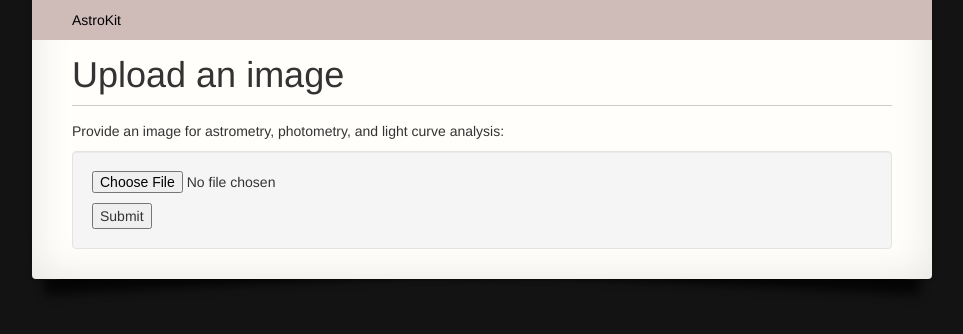
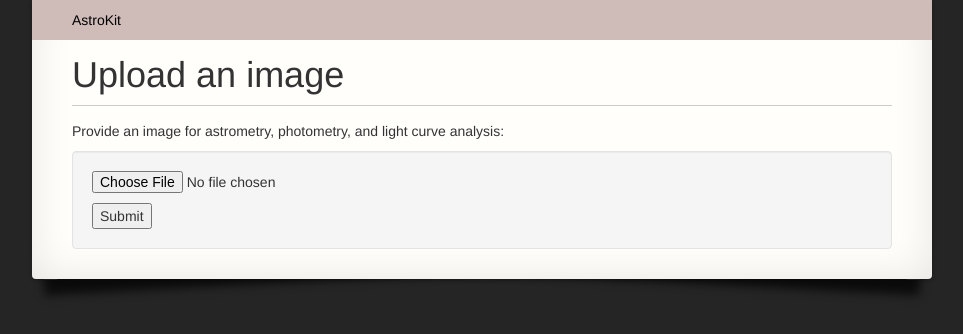
Before and after one commit to typpo/astrokit, a Django app: page /imageflow/upload in a window 1280 px wide. Shown: the top 334 px of the page, without its empty margins (158-1121 px from the left). Run offline with Django 3.2, Linux system fonts and the light colour scheme; some libraries are stand-ins or nearby versions.

Commit message:
big color changes

```diff
--- a/imageflow/static/imageflow/css/main.css
+++ b/imageflow/static/imageflow/css/main.css
@@ -1,5 +1,5 @@
 body {
-  background-color: #131314;
+  background-color: #252525;
   font-family: "proxima-nova",Helvetica,sans-serif;
 }
 .nav-header {
```
